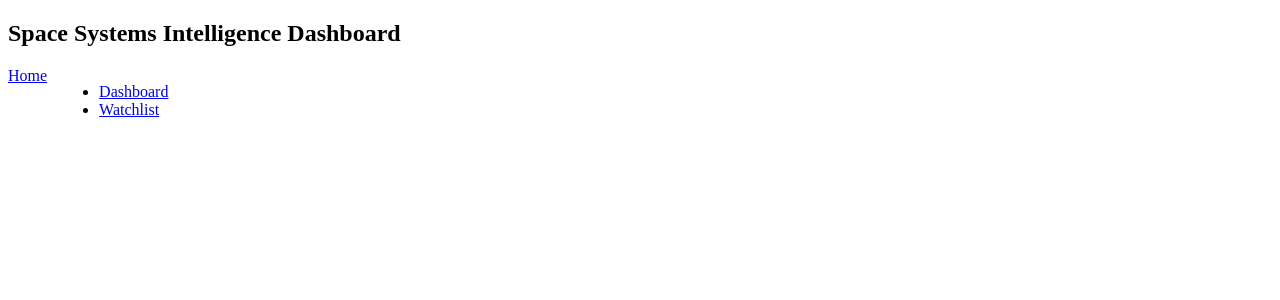
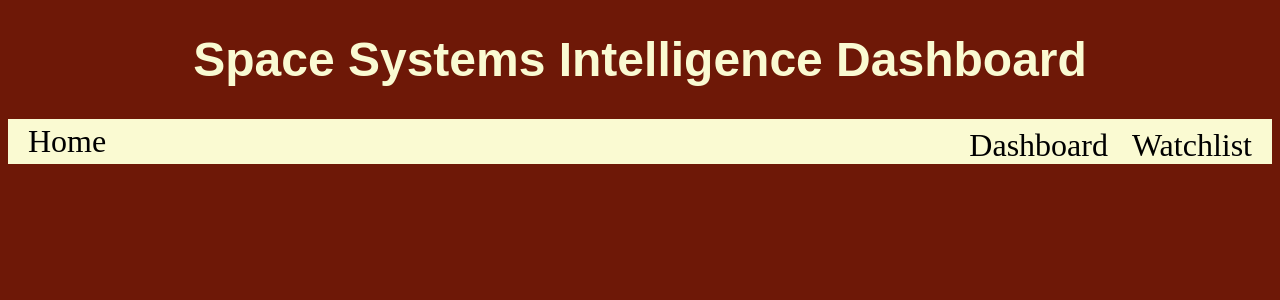
Before and after one commit to Zp1021/space-intel-dashboard, a React (Vite) app in the folder frontend/: page / in a window 1280 px wide. Shown: the top 300 px of the page. Built offline with nearby package versions, Linux system fonts and the light colour scheme.

Commit message:
Added styling to main page and navbar

```diff
--- a/frontend/src/App.css
+++ b/frontend/src/App.css
@@ -1,8 +1,51 @@
+body {
+  background-color: #6E1807;
+}
+h1 {
+    color: lightgoldenrodyellow;
+    text-align: center;
+    font-size: 3rem;
+    margin-top: 2rem;
+    font-family: sans-serif;
+}
+/* Navbar styling */
+.nav {
+    background-color: lightgoldenrodyellow;
+    color: black;
+    display: flex;
+    justify-content: space-between;
+    align-items: stretch;
+    padding: 0 1rem;
+}
 
-.nav{
+/* Styles the home button*/
+.home{
+    font-size: 3rem;
+}
+
+/* Styles the navbar and unordered list */
+.nav ul {
+    margin: 0;
+    list-style: none;
     display: flex;
-    gap: 12px;
-    margin-bottom: 16px;
+    gap: 1rem;
+}
+
+/* Styles the links on the navbar */
+.nav a {
+    color: black;
+    text-decoration: none;
+    height: 100%;
+    display: flex;
+    align-items: center;
+    padding: .25rem;
+    font-size: 2rem;
+}
+
+/* Colors the background in a lighter color and bolds the text for better visability  */
+.nav li:hover {
+    background-color: wheat;
+    font-weight: bolder;
 }
 
 /* .counter {
--- a/frontend/src/pages/MainPage.jsx
+++ b/frontend/src/pages/MainPage.jsx
@@ -3,7 +3,7 @@ import NavBar from "../components/NavBar";
 export default function MainPage() {
     return (
         <div>
-            <h2>Space Systems Intelligence Dashboard</h2>
+            <h1>Space Systems Intelligence Dashboard</h1>
             <NavBar />
         </div>
     )
```
